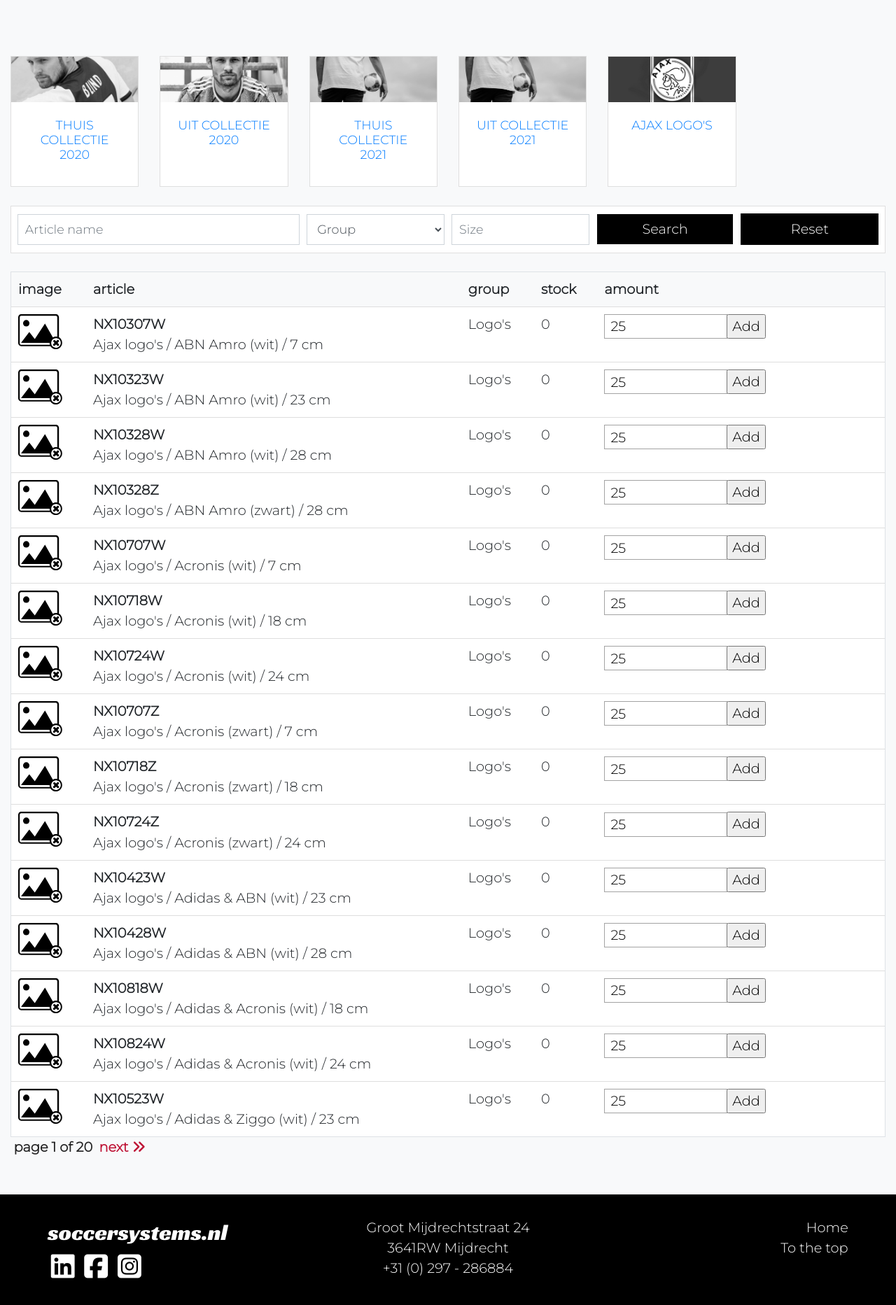
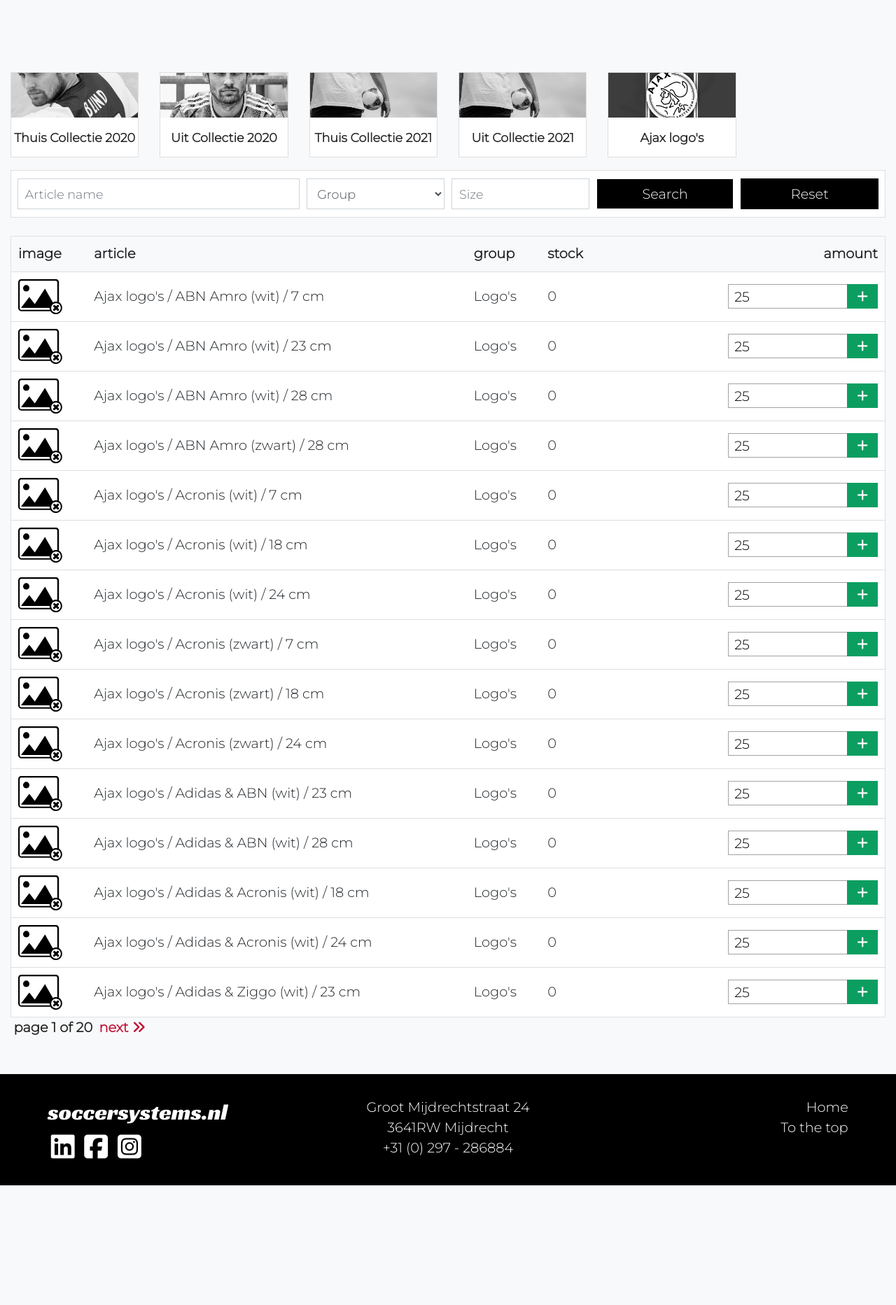
Before and after one commit to D1ang/Soccersystems, a Django app: page /products/ in a window 1280 px wide. Shown: the whole page at 70% size. After the commit the page ends 1694 px from the top, so only its background shows below. Run offline with Django 3.2, Linux system fonts and the light colour scheme; a user stored in the database is signed in; data comes from the database, SQL or seed files in the repository; tables that the repository leaves empty hold one stand-in row (values such as "Sample post"); parts of the project's set-up code (start-up, migrations or seed data) failed here and were passed over; some libraries are stand-ins or nearby versions.

Commit message:
Add extra styles for buttons & activated links.

```diff
--- a/products/templates/products/products.html
+++ b/products/templates/products/products.html
@@ -13,14 +13,19 @@
     <div class="row">
       {% for product in product_list %}
         <a href="{% url 'products:product_items' product.slug %}">
-          <div class="col-lg-2 col-md-6 col-sm-12 mb-4">
-            <div class="card w-100 fixed-card-height rounded-0">
-              <img class="card-img-top img rounded-0" id="image-zoom" src="{{ product.image.url }}" alt="{{ product.productname }}">
-              <div class="card-body d-flex flex-column">
-                <h6 class="card-title text-center">
-                  <a href="{% url 'products:product_items' product.slug %}">{{ product.productname|upper }}</a>
+          <div class="col-lg-2 col-md-6 col-sm-12 my-3">
+            <div class="card w-100 rounded-0">
+
+              <a class="product-link" href="{% url 'products:product_items' product.slug %}">
+                <img class="card-img-top product-image rounded-0" src="{{ product.image.url }}" alt="{{ product.productname }}">
+              </a>
+
+              <div class="d-flex flex-column pt-2">
+                <h6 class="product-title text-center py-2">
+                  <a href="{% url 'products:product_items' product.slug %}">{{ product.productname }}</a>
                 </h6>
               </div>
+
             </div>
           </div>
         </a>
@@ -59,24 +64,23 @@
     <!--Order items-->
     <div class="row">
       <div class="col-12">
-        <table id="dataTable" class="nowrap table table-sm height-fix border" style="width:100%">
+        <table id="dataTable" class="nowrap table table-sm border">
           <thead>
             <tr>
               <th>{% trans "image" %}</th>
               <th>{% trans "article" %}</th>
               <th>{% trans "group" %}</th>
               <th>{% trans "stock" %}</th>
-              <th>{% trans "amount" %}</th>
+              <th class="table-align-right">{% trans "amount" %}</th>
             </tr>
           </thead>
           <tbody class="tablerows">
             {% for item in page_object %}
             <tr>
               <td>
-                <img src="{{ item.image.url }}" alt="{{ item.name }}" height="50">
+                <img class="table-image" src="{{ item.image.url }}" alt="{{ item.name }}">
               </td>
               <td>
-                <strong>{{ item.slug }}</strong><br>
                 {{ item.name }}
               </td>
               <td>
@@ -86,10 +90,12 @@
                 {{ item.stock }}
               </td>
               <td>
-                <form class="form-inline" method='GET' action="{% url 'orders:add_to_cart' item.slug %}">
+                <form class="form-inline table-align-right" method='GET' action="{% url 'orders:add_to_cart' item.slug %}">
                   {% csrf_token %}
                   <input id="amount-inputfield" name='qty' type="number" min="25" step="25" value="25">
-                  <input type="submit" value="Add">
+                  <button type="submit" class="btn btn-black-add">
+                    <i class="fas fa-plus"></i>
+                  </button>
                 </form>
               </td>
             </tr>
@@ -106,21 +112,21 @@
         <span>
           {% if page_object.has_previous %}
             {% if 'description' in request.get_full_path %}
-              <a href="{{ request.get_full_path }}&page={{ page_object.previous_page_number }}" class="subtext"><i class="fas fa-angle-double-left"></i> prev</a>
+              <a href="{{ request.get_full_path }}&page={{ page_object.previous_page_number }}" class="subtext"><i class="fas fa-angle-double-left"></i> {% trans "prev" %}</a>
             {% else %}
-              <a href="?page={{ page_object.previous_page_number }}" class="subtext"><i class="fas fa-angle-double-left"></i> prev</a>
+              <a href="?page={{ page_object.previous_page_number }}" class="subtext"><i class="fas fa-angle-double-left"></i> {% trans "prev" %}</a>
             {% endif %}
           {% endif %}
 
           <span class="subtext-bold px-1">
-            page {{ page_object.number }} of {{ page_object.paginator.num_pages }}
+            {% trans "page" %} {{ page_object.number }} {% trans "of" %} {{ page_object.paginator.num_pages }}
           </span>
 
           {% if page_object.has_next %}
             {% if 'description' in request.get_full_path %}
-              <a href="{{ request.get_full_path }}&page={{ page_object.next_page_number }}" class="subtext">next <i class="fas fa-angle-double-right"></i></a>
+              <a href="{{ request.get_full_path }}&page={{ page_object.next_page_number }}" class="subtext">{% trans "next" %} <i class="fas fa-angle-double-right"></i></a>
             {% else %}
-              <a href="?page={{ page_object.next_page_number }}" class="subtext">next <i class="fas fa-angle-double-right"></i></a>
+              <a href="?page={{ page_object.next_page_number }}" class="subtext">{% trans "next" %} <i class="fas fa-angle-double-right"></i></a>
             {% endif %}
           {% endif %}
         </span>
--- a/static/css/style.css
+++ b/static/css/style.css
@@ -108,7 +108,7 @@ a.subtext:active {
 }
 
 .navbar .nav-item.active .nav-link {
-  color: rgb(156, 156, 156);
+  color: rgb(131, 0, 0);
 }
 
 .navbar .navbar-nav .nav-item:first-child .nav-link {
@@ -411,22 +411,43 @@ hr.dashboard {
 /*----------------------Products styling-----------------------!!!!!!!!!!!!!!!!*/
 
 #products {
-  padding-top: 80px;
+  padding-top: 85px;
 }
 
-#image-zoom {
-  filter: grayscale(100%);
+.product-link {
+  display: block;
+  overflow: hidden;
+  transition: 300ms;
 }
 
-#image-zoom:hover {
-  filter: grayscale(0%);
-  transition: transform .8s;
-  cursor: pointer;
+.product-link:hover>img {
+  filter: saturate(1);
+  transform: scale(1.05);
 }
 
-#id_comments {
-  height: 189px;
+.product-image {
+  transform: scale(1.2);
+  filter: saturate(0);
+  transition: all 300ms;
 }
+
+.product-title a {
+  color: rgb(36, 36, 36);
+  font-weight: bold;
+}
+
+.product-title a:hover {
+  color: rgb(190, 19, 53);
+  transition: 300ms;
+}
+
+#product-selected {
+  color: rgb(190, 19, 53);
+  filter: saturate(1);
+  transform: scale(1.05);
+}
+
+
 
 #id_description {
   width: 100%;
@@ -669,6 +690,17 @@ footer {
   transition: 0.3s;
 }
 
+.btn-black-add {
+  height: 35px;
+  padding-top: 4px;
+  color: rgb(255, 255, 255);
+  background-color: rgb(12, 158, 97);
+  border-radius: 0px;
+  -webkit-transition: 0.3s;
+  -o-transition: 0.3s;
+  transition: 0.3s;
+}
+
 .btn-black-sm:hover {
   background-color: rgb(190, 190, 190);
 }
@@ -713,6 +745,7 @@ footer {
 .table > tbody > tr > td {
   border: 0px;
   padding: 10px;
+  vertical-align: middle;
   border-top: solid 1px rgba(82, 82, 82, 0.192);
 }
 
@@ -723,6 +756,7 @@ footer {
 .table thead > tr > th {
   border: 0px;
   padding: 10px;
+  vertical-align: middle;
 }
 
 table.dataTable.dtr-inline.collapsed > tbody > tr[role="row"] > td.dtr-control:before,
@@ -734,3 +768,12 @@ table.dataTable > tbody > tr.child ul.dtr-details > li {
   border-style: none;
   padding: 0;
 }
+
+.table-align-right {
+  display: flex;
+  justify-content: flex-end;
+}
+
+.table-image {
+  height: 50px;
+}
```
Also changed, not shown: products/templates/products/product_items.html (+34 -28 lines).
